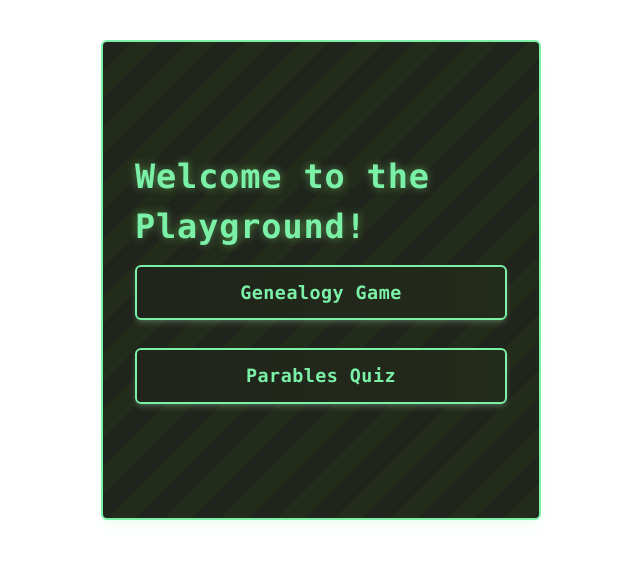
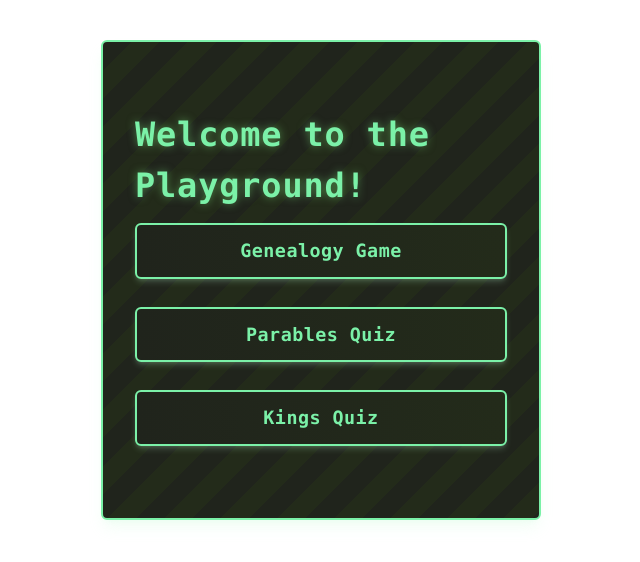
Before and after one commit to jhbhan/jhbhan.github.io, a React (Vite) app: page /#/playground in a window 1280 px wide. Shown: the top 562 px of the page, without its empty margins (319-959 px from the left). Built offline with nearby package versions, Linux system fonts and the light colour scheme.

Commit message:
added kings quiz

```diff
--- a/package.json
+++ b/package.json
@@ -11,6 +11,7 @@
   },
   "dependencies": {
     "@jhbhan/genealogy-games": "^1.0.1",
+    "@jhbhan/kings-quiz": "^1.0.3",
     "@jhbhan/parable-quiz": "^1.1.0",
     "@tailwindcss/vite": "^4.1.11",
     "lucide-react": "^0.525.0",
--- a/src/PlayGround.tsx
+++ b/src/PlayGround.tsx
@@ -1,4 +1,5 @@
 import GenealogyGame from "@jhbhan/genealogy-games";
+import KingsQuiz from "@jhbhan/kings-quiz";
 import { ParablesQuiz } from "@jhbhan/parable-quiz";
 import { useParams, useNavigate } from "react-router-dom";
 
@@ -8,7 +9,8 @@
 
 const gameList = [
   { url: "/playground/genealogy", label: "Genealogy Game" },
-  { url: "/playground/parable", label: "Parables Quiz" }
+  { url: "/playground/parable", label: "Parables Quiz" },
+  { url: "/playground/kings", label: "Kings Quiz" },
 ];
 
 interface GameSelectionButtonProps {
@@ -52,6 +54,7 @@
     <>
       {type === "genealogy" && <GenealogyGame />}
       {type === "parable" && <ParablesQuiz />}
+      {type === "kings" && <KingsQuiz />}
     </>
   );
 };
```
Also changed, not shown: 1 other file (tests, documents, lock files or other folders).
